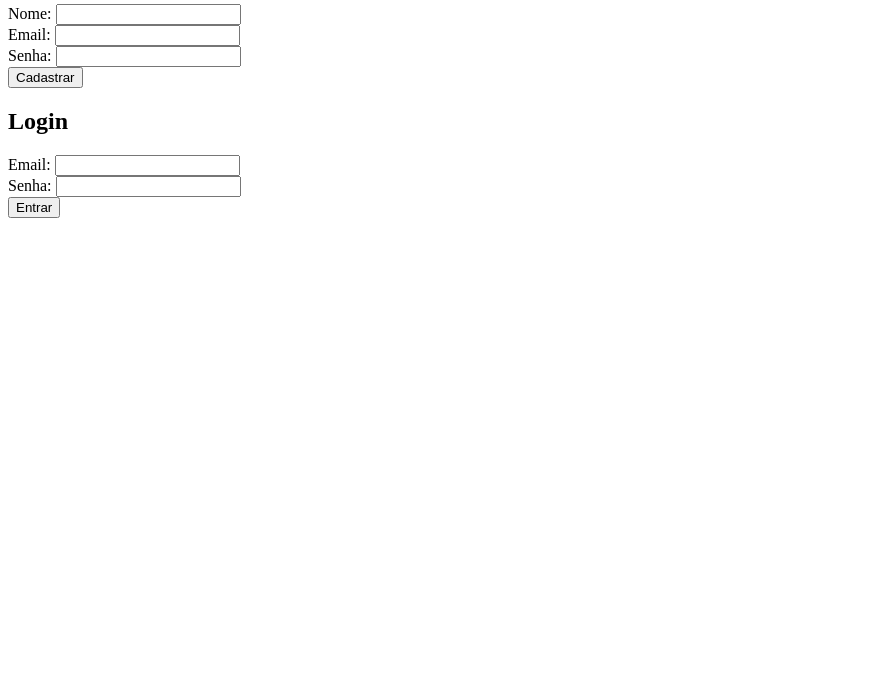
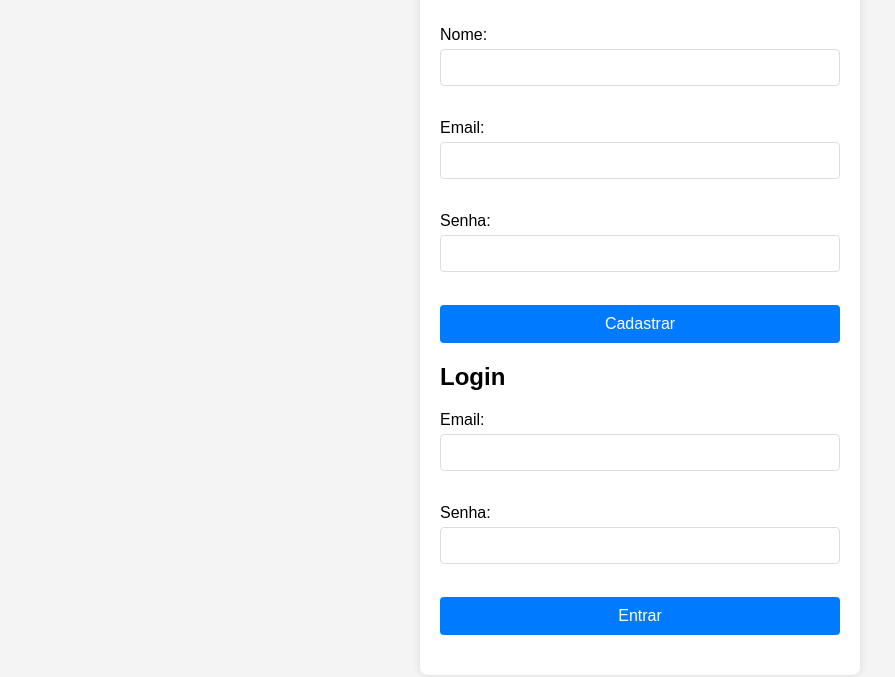
Before and after one commit to beatrizzinkoloouresdarocha/projeto-beatriz-2024, a plain HTML site: page projeto cadastro/index.html in a window 1280 px wide. Shown: the part 123-800 px from the top of the page, without its empty margins (0-895 px from the left). Drawn offline with Linux system fonts and the light colour scheme.

Commit message:
finalizei meu cadastro e loguim com várias informações e ajustes .

```diff
--- a/projeto cadastro/index.html
+++ b/projeto cadastro/index.html
@@ -4,9 +4,14 @@
     <meta charset="UTF-8">
     <meta name="viewport" content="width=device-width, initial-scale=1.0">
     <title>Cadastro e Login</title>
+    <link rel="stylesheet" href="styles.css">
 </head>
 <body>
+    <div class="container">
+        <div class="form-container">
             <h1>Bem-vindo</h1>
+
+            <div class="form-box">
                 <h2>Cadastro</h2>
                 <form action="/cadastro" method="post">
                     <label for="nome">Nome:</label>
@@ -20,7 +25,9 @@
 
                     <button type="submit">Cadastrar</button>
                 </form>
+            </div>
 
+            <div class="form-box">
                 <h2>Login</h2>
                 <form action="/login" method="post">
                     <label for="email">Email:</label>
@@ -31,6 +38,8 @@
 
                     <button type="submit">Entrar</button>
                 </form>
-
+            </div>
+        </div>
+    </div>
 </body>
 </html>
--- a/projeto cadastro/styles.css
+++ b/projeto cadastro/styles.css
@@ -1,30 +1,63 @@
 body {
     font-family: Arial, sans-serif;
-    margin: 20px;
+    margin: 0;
+    padding: 0;
+    background-color: #f4f4f4;
+    display: flex;
+    align-items: center;
+    justify-content: center;
+    height: 100vh;
+}
+
+.container {
+    display: flex;
+    justify-content: center;
+    align-items: center;
+    width: 100%;
+}
+
+.form-container {
+    background: white;
+    border-radius: 8px;
+    box-shadow: 0 0 10px rgba(0, 0, 0, 0.1);
+    padding: 20px;
+    width: 100%;
+    max-width: 400px;
+}
+
+h1 {
+    text-align: center;
+    margin-bottom: 20px;
+}
+
+.form-box {
+    margin-bottom: 20px;
 }
 
 form {
-    margin-bottom: 20px;
+    display: flex;
+    flex-direction: column;
 }
 
 label {
-    display: block;
-    margin: 5px 0;
+    margin-bottom: 5px;
 }
 
 input {
-    padding: 8px;
-    margin-bottom: 10px;
-    width: 100%;
-    box-sizing: border-box;
+    padding: 10px;
+    margin-bottom: 15px;
+    border: 1px solid #ddd;
+    border-radius: 4px;
 }
 
 button {
-    padding: 10px 15px;
+    padding: 10px;
     background-color: #007BFF;
     color: white;
     border: none;
+    border-radius: 4px;
     cursor: pointer;
+    font-size: 16px;
 }
 
 button:hover {
```
Lines whose indentation alone changed are shown as unchanged.
